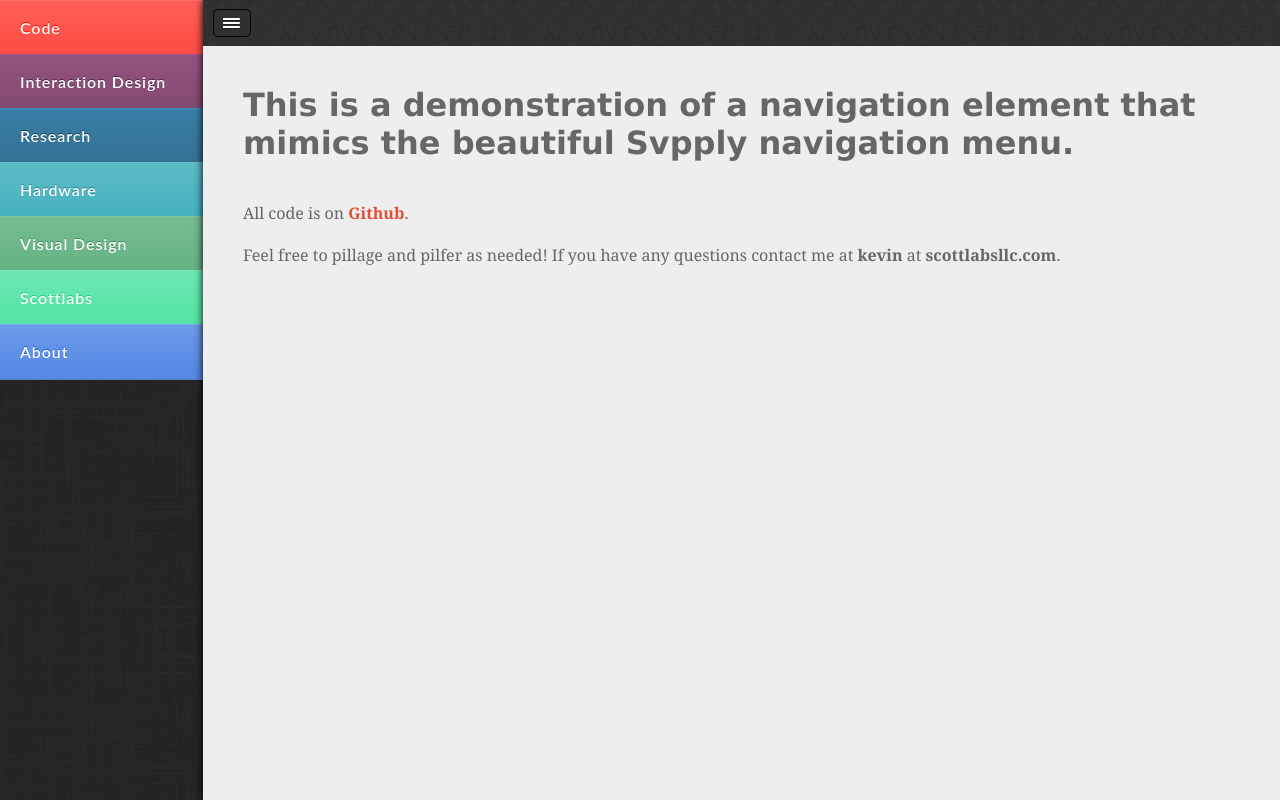
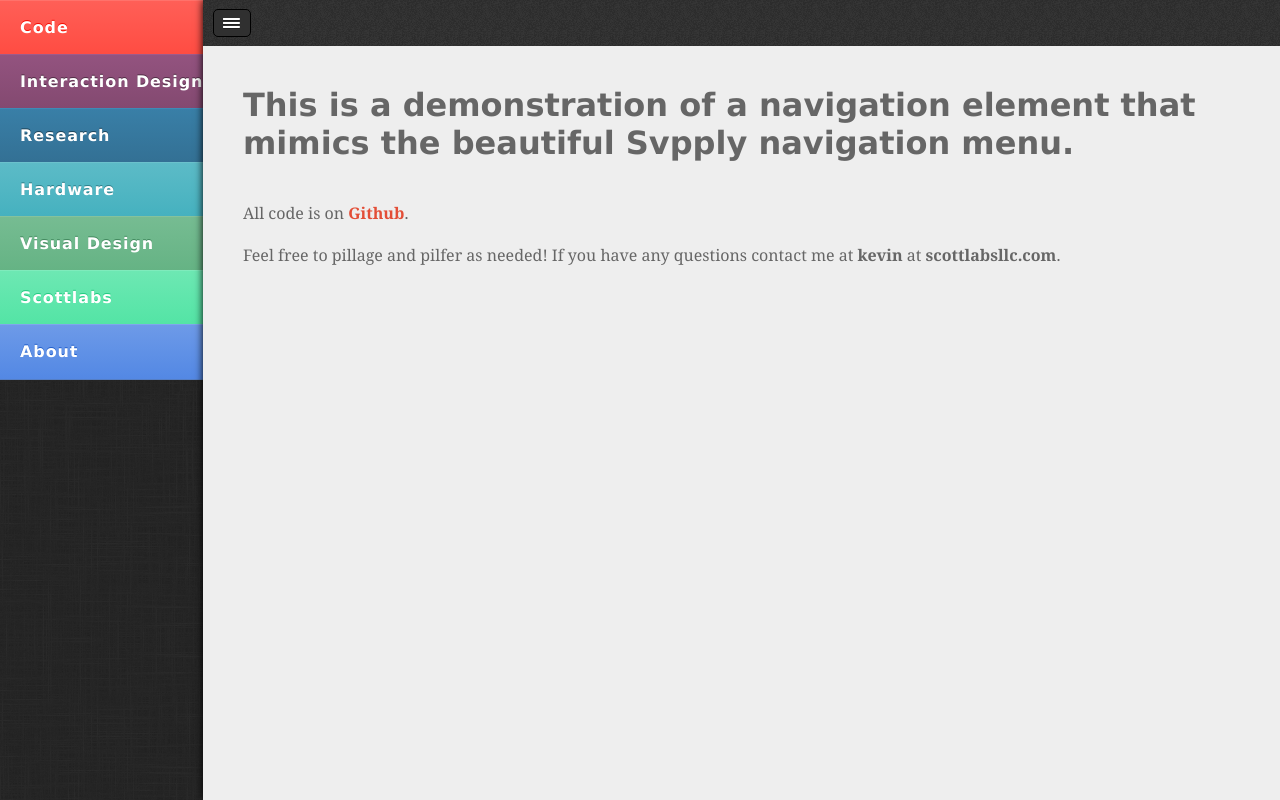
Before and after one commit to thekevinscott/Svpply-Nav, a plain HTML site: page index.html in a window 1280 px wide. Drawn offline with nearby package versions, Linux system fonts and the light colour scheme; files whose address does not match are found by name.

Commit message:
make sidebar have sans-serif font
Nice work looks good!

I’m sure you’re not really maintaining this, but just took a look at it and thought the sidebar looked off. Seeing the original design on Svpply, it used sans-serif font in the sidebar: https://www.google.com/search?q=svpply+category+navigation+design&tbm=isch

This re-uses the same font-family you have for your h1–h6 elements.

Given the width of “Interaction Design” you might also want to change the following to `.sidebar #scrollMe a { padding: 0 15px; }`

Cheers.

```diff
--- a/css/style.css
+++ b/css/style.css
@@ -156,7 +156,7 @@ h1, h2, h3, h4, h5 {
 	height: 0;
 }
 .sidebar {
-	font-family: Lato;
+	font-family: "Myriad Pro","Lucida Grande","Lucida Sans Unicode","Lucida Sans",Geneva,Verdana,sans-serif;
 	background: #262626 url(images/bg/sidebar.png);
 	position: fixed;
 	overflow: hidden;
```
